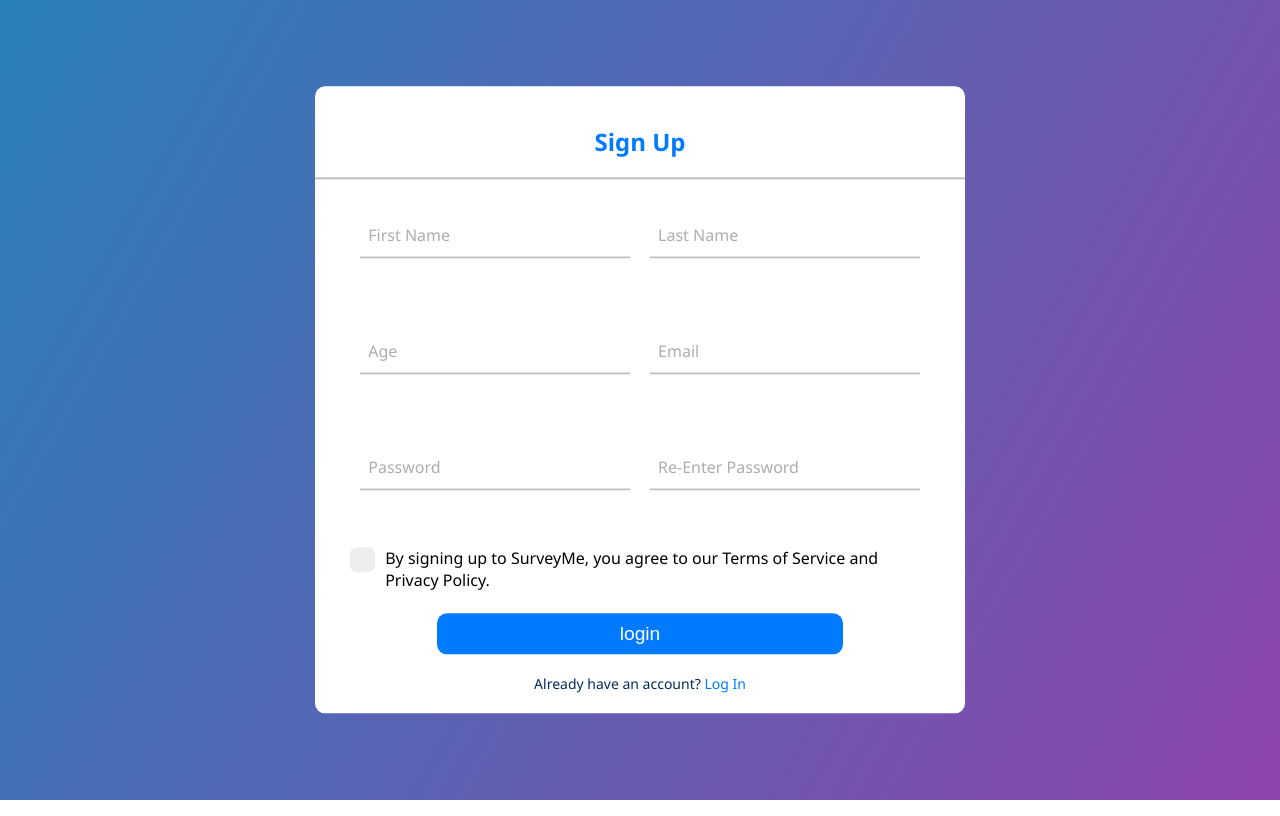
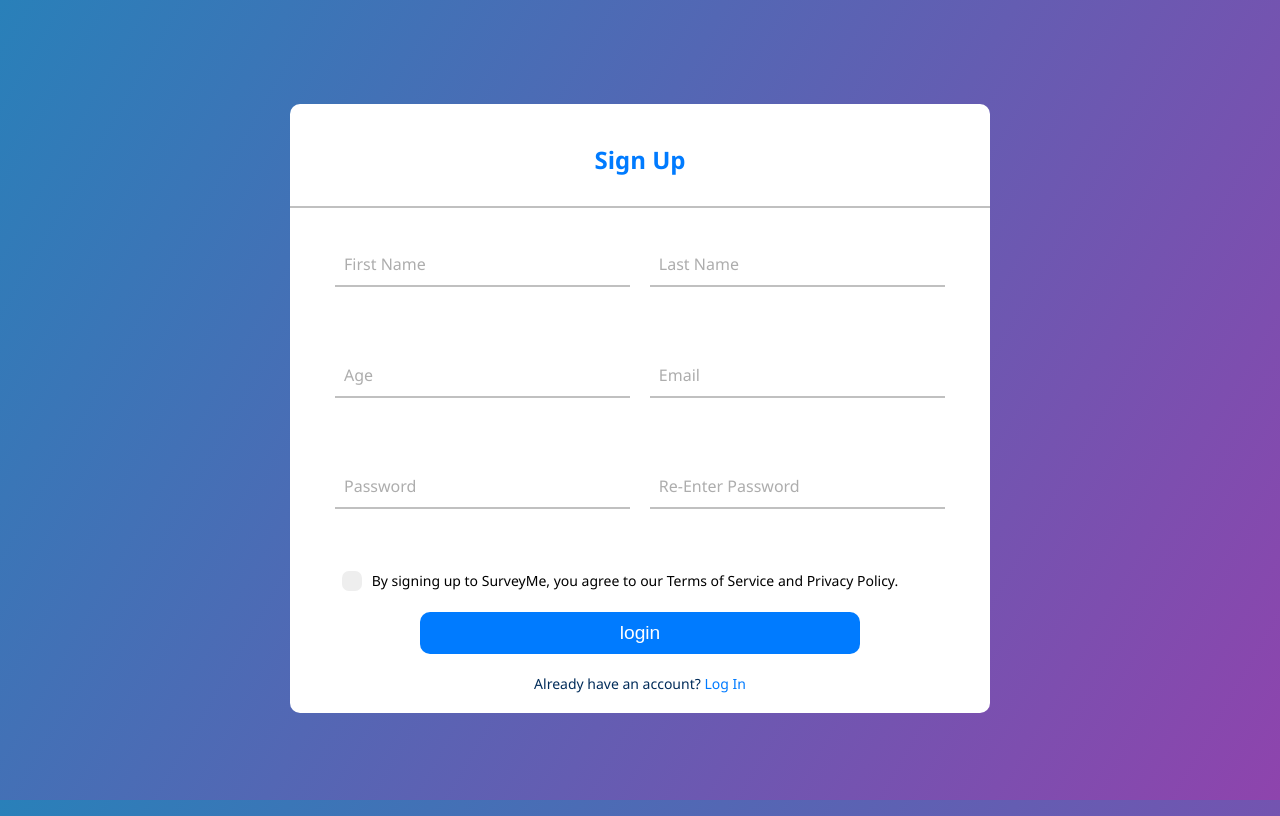
Before and after one commit to Fater-Ali-Z/login-reg, a plain HTML site: page signup.html in a window 1280 px wide. Drawn offline with Linux system fonts and the light colour scheme.

Commit message:
Update sign-up-style.css

```diff
--- a/css/sign-up-style.css
+++ b/css/sign-up-style.css
@@ -4,22 +4,20 @@ body {
     font-family: 'Segoe UI', Tahoma, Geneva, Verdana, sans-serif;
     background: linear-gradient(120deg , #2980b9 , #8e44ad);
     background-attachment: fixed;
-
+    display: flex;
+    justify-content: center;
+    align-items: center;
+    height: 100vh;
 }
 .center {
-    position: absolute;
-    top: 50%;
-    left: 50%;
-    transform:translate(-50% , -50%);
-    width: 650px;
+    width: 700px;
     background-color: white;
     border-radius: 10px;
-
 
 }
 .center h2 {
     text-align: center;
-    padding: 0.8em 0 ;
+    padding: 20px 0 30px 0 ;
     border-bottom: 2px solid silver;
     color: rgb(0, 123, 255);
 }
@@ -45,7 +43,7 @@ form .conferm {
     font-size: 16px;
     display: block;
     width: 100%;
-    margin: 10px 0 10px 10px;
+    margin: 5px 0 10px 5px;
     opacity: 0;
     transition: 0.3s;
 }
@@ -163,10 +161,12 @@ a:hover {
 .container {
     display: block;
     position: relative;
-    padding-left: 35px;
+    padding-left: 30px;
+    margin-top: 10px;
     margin-bottom: 12px;
+    width: 90%;
     cursor: pointer;
-    font-size: 1em;
+    font-size: 14px;
 }
 .container input {
     position: absolute;
@@ -180,8 +180,8 @@ a:hover {
     position: absolute;
     top: 0;
     left: 0;
-    height: 25px;
-    width: 25px;
+    height: 20px;
+    width: 20px;
     background-color: #eee;
     border-radius: 7px;
     transition: .2s;
@@ -213,10 +213,10 @@ a:hover {
 
     /* Style the checkmark/indicator */
     .container .checkmark:after {
-    left: 9px;
-    top: 5px;
-    width: 5px;
-    height: 10px;
+    left: 7px;
+    top: 3px;
+    width: 4px;
+    height: 8px;
     border: solid white;
     border-width: 0 3px 3px 0;
     -webkit-transform: rotate(45deg);
@@ -227,8 +227,12 @@ a:hover {
     /*----------------------------------------------------------------------------------------------*/
 
     @media (max-width: 767px) {
+        body {
+        height: auto;
+        }
         .center {
-            width:350px ;
+            margin: 40px 0;
+            width: 85%;
         }
 
         form .field {
```
